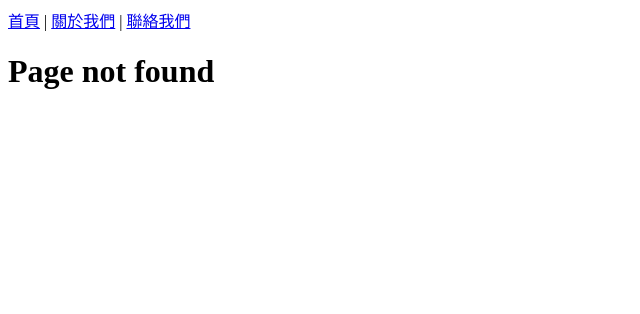
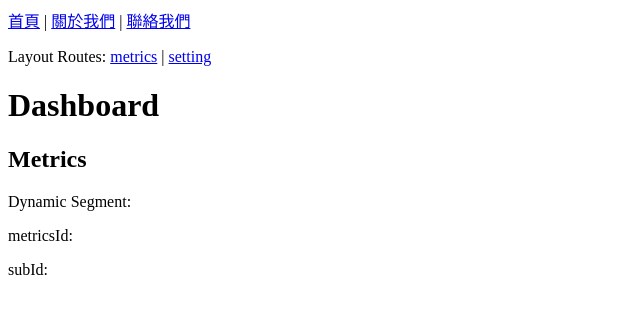
Before and after one commit to marykuo/lab-react-router, a React (Vite) app in the folder packages/hash-data/: page /#/metrics in a window 1280 px wide. Before the commit this address had no page. Shown: the top 314 px of the page, without its empty margins (0-640 px from the left). Built offline with nearby package versions, Linux system fonts and the light colour scheme.

Commit message:
feat(hash-data): implement Layout Routes

```diff
--- a/packages/hash-data/src/App.jsx
+++ b/packages/hash-data/src/App.jsx
@@ -2,6 +2,9 @@ import { createHashRouter, RouterProvider } from "react-router";
 import Home from "./pages/Home";
 import Error from "./pages/Error";
 import MainLayout from "./pages/MainLayout";
+import DashboardLayout from "./pages/DashboardLayout";
+import DashboardMetrics from "./pages/DashboardMetrics";
+import DashboardSetting from "./pages/DashboardSetting";
 
 const router = createHashRouter([
   {
@@ -27,6 +30,20 @@ const router = createHashRouter([
         lazy: async () =>
           import("./pages/Contact").then((m) => ({ Component: m.default })),
       },
+      // Layout Routes
+      {
+        Component: DashboardLayout,
+        children: [
+          {
+            path: "metrics",
+            Component: DashboardMetrics,
+          },
+          {
+            path: "setting",
+            Component: DashboardSetting,
+          },
+        ],
+      },
       {
         path: "*",
         // rendering JSX elements directly makes it easier to pass props
--- a/packages/hash-data/src/components/Navbar.jsx
+++ b/packages/hash-data/src/components/Navbar.jsx
@@ -15,6 +15,13 @@ export function Navbar() {
       </NavLink>
       {" | "}
       <Link to="contact">聯絡我們</Link>
+
+      <p>
+        {"Layout Routes: "}
+        <Link to="metrics">metrics</Link>
+        {" | "}
+        <Link to="setting">setting</Link>
+      </p>
     </nav>
   );
 }
--- /dev/null
+++ b/packages/hash-data/src/pages/DashboardLayout.jsx
@@ -0,0 +1,12 @@
+import { Outlet } from "react-router";
+
+export function DashboardLayout() {
+  return (
+    <div>
+      <h1>Dashboard</h1>
+      <Outlet />
+    </div>
+  );
+}
+
+export default DashboardLayout;
--- /dev/null
+++ b/packages/hash-data/src/pages/DashboardMetrics.jsx
@@ -0,0 +1,16 @@
+import { useParams } from "react-router";
+
+export function DashboardMetrics() {
+  let { metricsId, subId } = useParams();
+
+  return (
+    <>
+      <h2>Metrics</h2>
+      <p>Dynamic Segment: </p>
+      <p>metricsId: {metricsId}</p>
+      <p>subId: {subId}</p>
+    </>
+  );
+}
+
+export default DashboardMetrics;
--- /dev/null
+++ b/packages/hash-data/src/pages/DashboardSetting.jsx
@@ -0,0 +1,13 @@
+import { useParams } from "react-router";
+
+export function DashboardSetting() {
+  let { "*": splat } = useParams();
+  return (
+    <>
+      <h2>Setting</h2>
+      <p> splat: {splat} </p>
+    </>
+  );
+}
+
+export default DashboardSetting;
```
